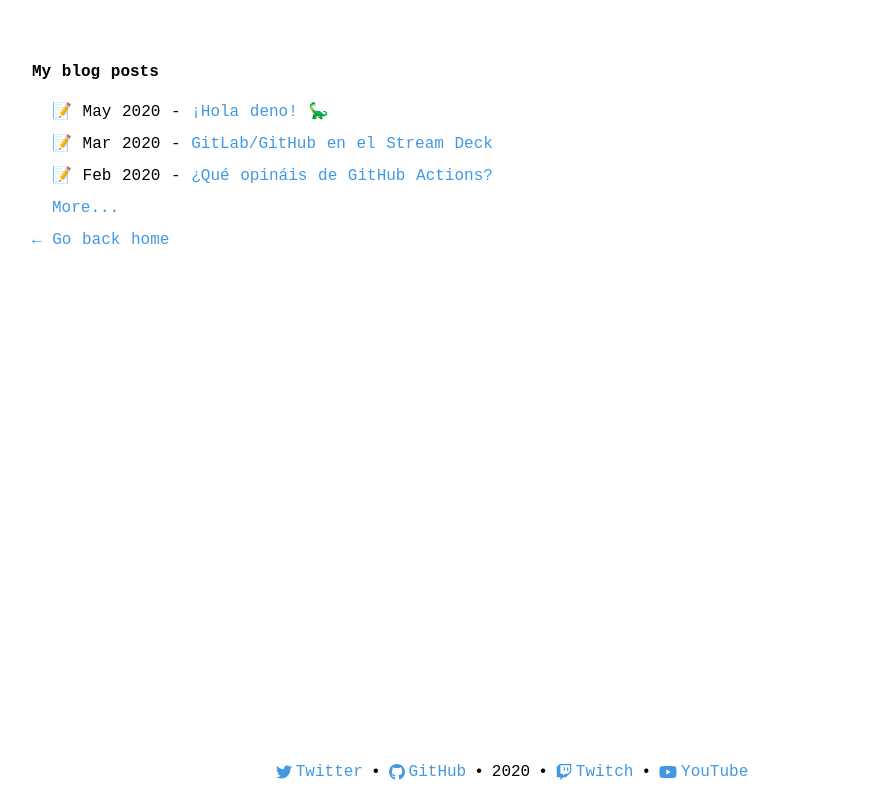
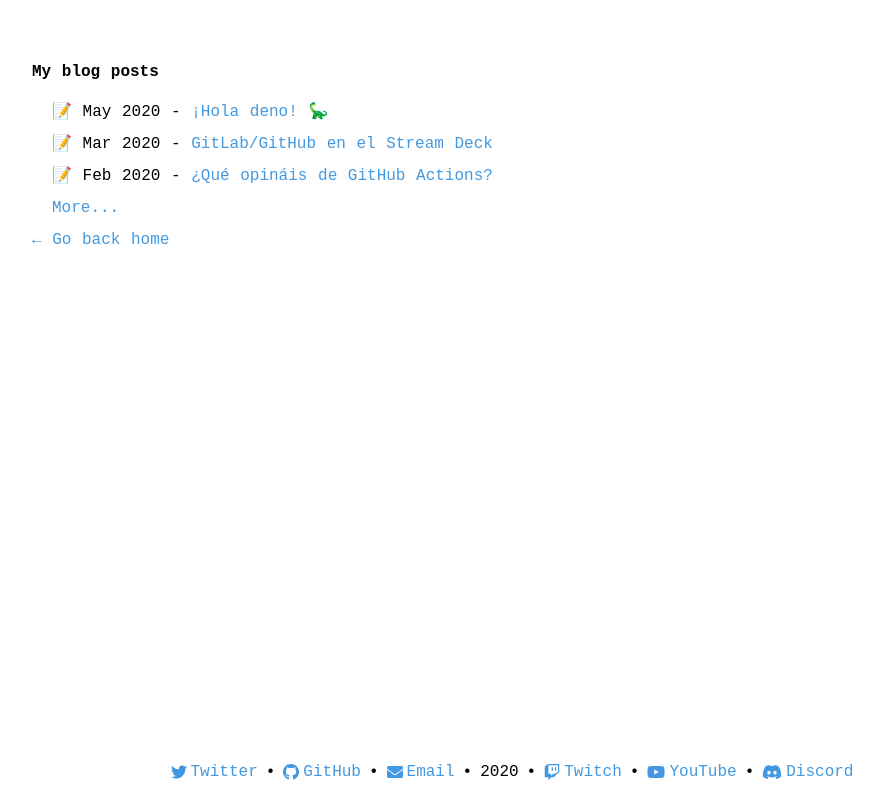
Before and after one commit to SantiMA10/santiagomartin.dev, a Next.js app: page /blog in a window 1280 px wide. Shown: the whole page, without its empty margins (128-1011 px from the left). Built offline with nearby package versions, Linux system fonts and the light colour scheme; no server answers.

Commit message:
chore: link email and discord

```diff
--- a/src/components/Footer.tsx
+++ b/src/components/Footer.tsx
@@ -4,6 +4,7 @@ import {
   faGithub,
   faTwitch,
   faYoutube,
+  faDiscord,
 } from "@fortawesome/free-brands-svg-icons";
 import { faEnvelope } from "@fortawesome/free-solid-svg-icons";
 
@@ -18,7 +19,7 @@ export function Footer() {
         >
           <FontAwesomeIcon
             icon={faTwitter}
-            className="h-5 text-blue-500 no-underline hover:text-blue-800 hover:underline mr-1"
+            className="h-4 md:h-5 text-blue-500 no-underline hover:text-blue-800 hover:underline mr-1"
           />
           <span className="hidden md:block">Twitter</span>
         </a>
@@ -30,12 +31,24 @@ export function Footer() {
         >
           <FontAwesomeIcon
             icon={faGithub}
-            className="h-5 text-blue-500 no-underline hover:text-blue-800 hover:underline mr-1"
+            className="h-4 md:h-5 text-blue-500 no-underline hover:text-blue-800 hover:underline mr-1"
           />
           <span className="hidden md:block">GitHub</span>
         </a>
         <span className="ml-2 mr-2">•</span>
-        {new Date().getFullYear()}
+        <a
+          className="flex justify-center items-center"
+          target="_blank"
+          href="mailto:hi@santiagomartin.dev"
+        >
+          <FontAwesomeIcon
+            className="h-4 md:h-5 text-blue-500 no-underline hover:text-blue-800 hover:underline mr-1"
+            icon={faEnvelope}
+          />
+          <span className="hidden md:block">Email</span>
+        </a>
+        <span className="ml-2 mr-2">•</span>
+        <span className="text-xs md:text-base">{new Date().getFullYear()}</span>
         <span className="ml-2 mr-2">•</span>
         <a
           className="flex justify-center items-center"
@@ -44,7 +57,7 @@ export function Footer() {
         >
           <FontAwesomeIcon
             icon={faTwitch}
-            className="h-5 text-blue-500 no-underline hover:text-blue-800 hover:underline mr-1"
+            className="h-4 md:h-5 text-blue-500 no-underline hover:text-blue-800 hover:underline mr-1"
           />
           <span className="hidden md:block">Twitch</span>
         </a>
@@ -55,10 +68,22 @@ export function Footer() {
           href="https://www.youtube.com/channel/UCFlKou_4Ow2vco5N4aCJZoA?sub_confirmation=1"
         >
           <FontAwesomeIcon
-            className="h-5 text-blue-500 no-underline hover:text-blue-800 hover:underline mr-1"
+            className="h-4 md:h-5 text-blue-500 no-underline hover:text-blue-800 hover:underline mr-1"
             icon={faYoutube}
           />
           <span className="hidden md:block">YouTube</span>
+        </a>
+        <span className="ml-2 mr-2">•</span>
+        <a
+          className="flex justify-center items-center"
+          target="_blank"
+          href="https://discord.gg/KtzeRw"
+        >
+          <FontAwesomeIcon
+            className="h-4 md:h-5 text-blue-500 no-underline hover:text-blue-800 hover:underline mr-1"
+            icon={faDiscord}
+          />
+          <span className="hidden md:block">Discord</span>
         </a>
       </div>
     </footer>
```
